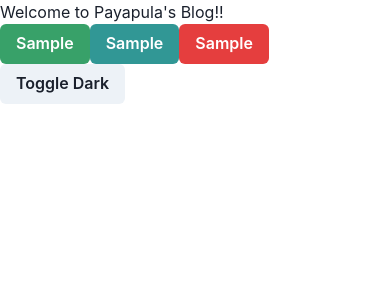
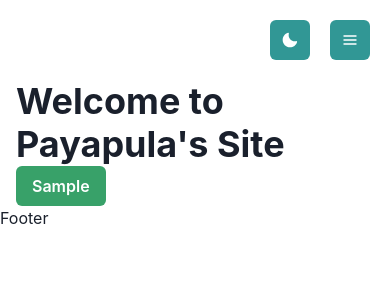
Before and after one commit to payapula/blog, a Next.js app: page / in a window 390 px wide. Shown: the top 300 px of the page. Built offline with nearby package versions, Linux system fonts and the light colour scheme.

Commit message:
Added Hamburger Icon for Responsive modal.

```diff
--- /dev/null
+++ b/mycomponents/Layout.tsx
@@ -0,0 +1,118 @@
+import { ReactElement, ReactNode } from "react";
+import {
+  Box,
+  Center,
+  Container,
+  Flex,
+  Text,
+  Spacer,
+  Link,
+  IconButton,
+  useColorMode,
+  useMediaQuery,
+  Menu,
+  MenuButton,
+  MenuList,
+  MenuItem,
+} from "@chakra-ui/react";
+import { SunIcon, MoonIcon, HamburgerIcon, CloseIcon } from "@chakra-ui/icons";
+
+function ToggleIconButton() {
+  const { colorMode, toggleColorMode } = useColorMode();
+  return (
+    <IconButton
+      colorScheme="teal"
+      aria-label="Toggle Dark Mode"
+      onClick={toggleColorMode}
+      mr="5"
+      icon={colorMode === "light" ? <MoonIcon /> : <SunIcon />}
+    />
+  );
+}
+
+interface NavLinkProps {
+  children: ReactNode;
+}
+
+function NavLink({ children }: NavLinkProps) {
+  return (
+    <Box w="100px">
+      <Center h="100%">
+        <Link>
+          <Text fontSize="xl" fontWeight="bold">
+            {children}
+          </Text>
+        </Link>
+      </Center>
+    </Box>
+  );
+}
+
+interface MobileMenuItemProps {
+  children: ReactNode;
+}
+
+function MobileMenuItem({ children }: MobileMenuItemProps) {
+  return (
+    <MenuItem h="50px">
+      <Text fontSize="lg" fontWeight="bold">
+        {children}
+      </Text>
+    </MenuItem>
+  );
+}
+
+function CustomHeader() {
+  const [isLessThan768] = useMediaQuery("(max-width: 768px)");
+  return (
+    <Box as="header">
+      <Flex w="100%" h="80px" alignItems="center">
+        <Spacer />
+        <ToggleIconButton />
+        {isLessThan768 ? (
+          <Box mr="5" ml="auto">
+            <Menu>
+              {({ isOpen }) => (
+                <>
+                  <MenuButton
+                    isActive={isOpen}
+                    as={IconButton}
+                    colorScheme="teal"
+                    icon={isOpen ? <CloseIcon /> : <HamburgerIcon />}
+                  ></MenuButton>
+                  <MenuList>
+                    <MobileMenuItem>Works</MobileMenuItem>
+                    <MobileMenuItem>Blog</MobileMenuItem>
+                    <MobileMenuItem>Contact</MobileMenuItem>
+                  </MenuList>
+                </>
+              )}
+            </Menu>
+          </Box>
+        ) : (
+          <>
+            <NavLink>Works</NavLink>
+            <NavLink>Blog</NavLink>
+            <NavLink>Contact</NavLink>
+          </>
+        )}
+      </Flex>
+    </Box>
+  );
+}
+
+interface LayoutProps {
+  children: ReactNode;
+}
+
+function Layout({ children }: LayoutProps): ReactElement {
+  return (
+    <Box>
+      <CustomHeader />
+      <Container as="main">{children}</Container>
+      <Box as="footer">Footer</Box>
+    </Box>
+  );
+}
+
+export { Layout };
--- a/package.json
+++ b/package.json
@@ -8,6 +8,7 @@
     "typecheck": "tsc"
   },
   "dependencies": {
+    "@chakra-ui/icons": "^1.0.6",
     "@chakra-ui/react": "^1.3.4",
     "@emotion/react": "^11.1.5",
     "@emotion/styled": "^11.1.5",
--- a/pages/index.tsx
+++ b/pages/index.tsx
@@ -1,17 +1,14 @@
-import { Button, useColorMode } from "@chakra-ui/react";
+import { Button } from "@chakra-ui/react";
+import React from "react";
+import { Layout } from "../mycomponents/Layout";
+import { Heading } from "@chakra-ui/react";
 
 const Index = () => {
-  const { colorMode, toggleColorMode } = useColorMode();
   return (
-    <>
-      <div>Welcome to Payapula's Blog!!</div>
+    <Layout>
+      <Heading as="h1">Welcome to Payapula's Site</Heading>
       <Button colorScheme="green">Sample</Button>
-      <Button colorScheme="teal">Sample</Button>
-      <Button colorScheme="red">Sample</Button>
-      <Button onClick={toggleColorMode}>
-        Toggle {colorMode === "light" ? "Dark" : "Light"}
-      </Button>
-    </>
+    </Layout>
   );
 };
 
--- a/styles/theme.ts
+++ b/styles/theme.ts
@@ -1,4 +1,5 @@
 import { extendTheme, ThemeOverride, ColorMode } from "@chakra-ui/react";
+import { createBreakpoints } from "@chakra-ui/theme-tools";
 // 2. Extend the theme to include custom colors, fonts, etc
 const colors = {
   brand: {
@@ -8,13 +9,21 @@ const colors = {
   },
 };
 
+const breakpoints = createBreakpoints({
+  sm: "320px",
+  md: "768px",
+  lg: "960px",
+  xl: "1200px",
+});
+
 const config = {
   initialColorMode: "light" as ColorMode,
-  useSystemColorMode: true,
+  useSystemColorMode: false,
 };
 
 const overrides: ThemeOverride = {
   colors,
+  breakpoints,
   config,
 };
 
--- a/tsconfig.json
+++ b/tsconfig.json
@@ -3,7 +3,7 @@
     "target": "es5",
     "module": "esnext",
     "jsx": "preserve",
-    "strict": true,
+    "strict": false,
     "esModuleInterop": true,
     "skipLibCheck": true,
     "forceConsistentCasingInFileNames": true,
```
Also changed, not shown: 1 other file (tests, documents, lock files or other folders).
